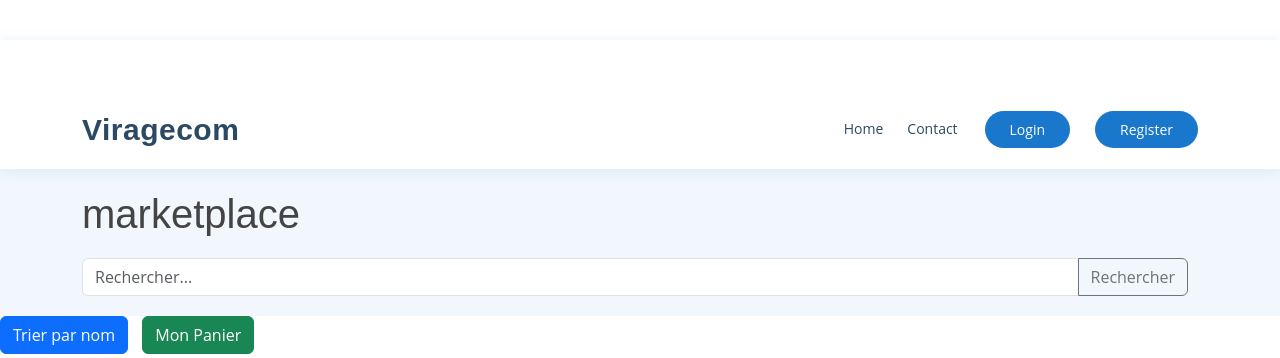
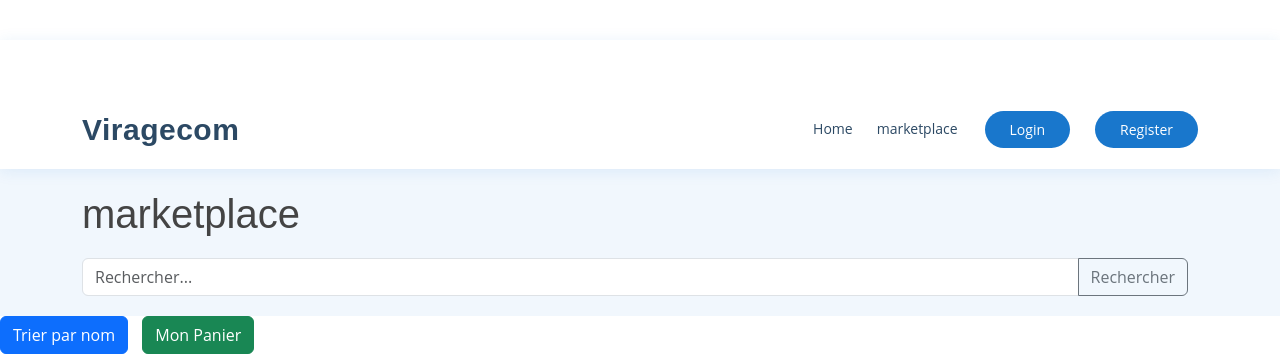
Before and after one commit to aleaouf/viragecomWeb, a Symfony app: template templates/articles/marketplace.html.twig in a window 1280 px wide. Shown: the top 358 px of the page. Run offline with Twig, Linux system fonts and the light colour scheme; the template is opened without the code that fills it, so the values that code supplies are empty; some libraries are stand-ins or nearby versions.

Commit message:
merged successfully

```diff
--- a/templates/articles/index.html.twig
+++ b/templates/articles/index.html.twig
@@ -63,8 +63,8 @@
 </div>
 
 {# Afficher les liens de pagination #}
-<div class="pagination">
+{# <div class="pagination">
     {{ knp_pagination_render(articles) }}
-</div>
+</div> #}
 
 {% endblock %}
--- a/templates/base.html.twig
+++ b/templates/base.html.twig
@@ -26,7 +26,7 @@
       <ul>
         <li><a class="nav-link scrollto" href="{{ path('app_hello') }}">Home</a></li>
 
-        <li><a class="nav-link scrollto" href="#contact">Contact</a></li>
+        <li><a class="nav-link scrollto" href="{{ path('app_articles_index2') }}">marketplace</a></li>
       </ul>
       <i class="bi bi-list mobile-nav-toggle"></i>
     </nav>
```
Also changed, not shown: 1 other file.
